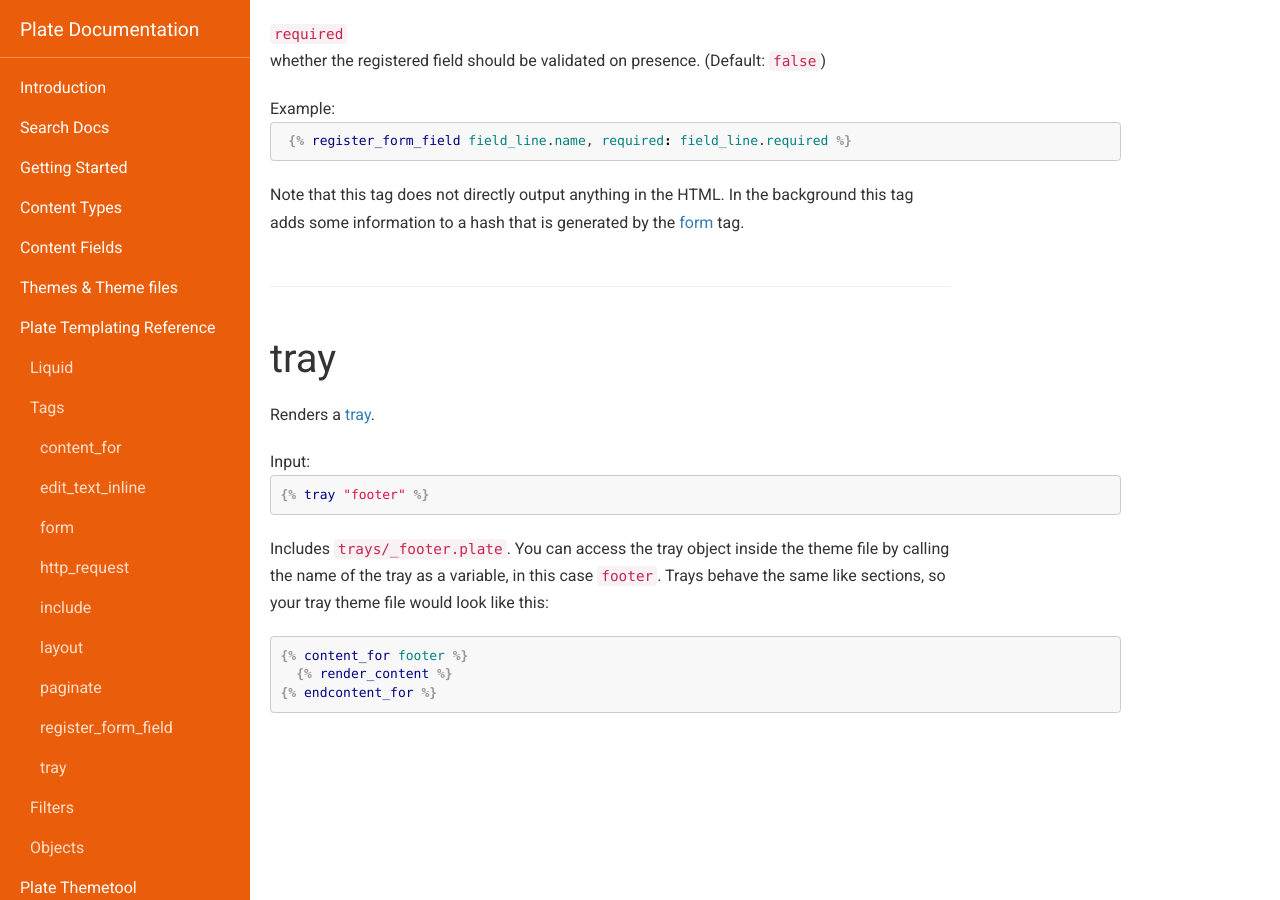
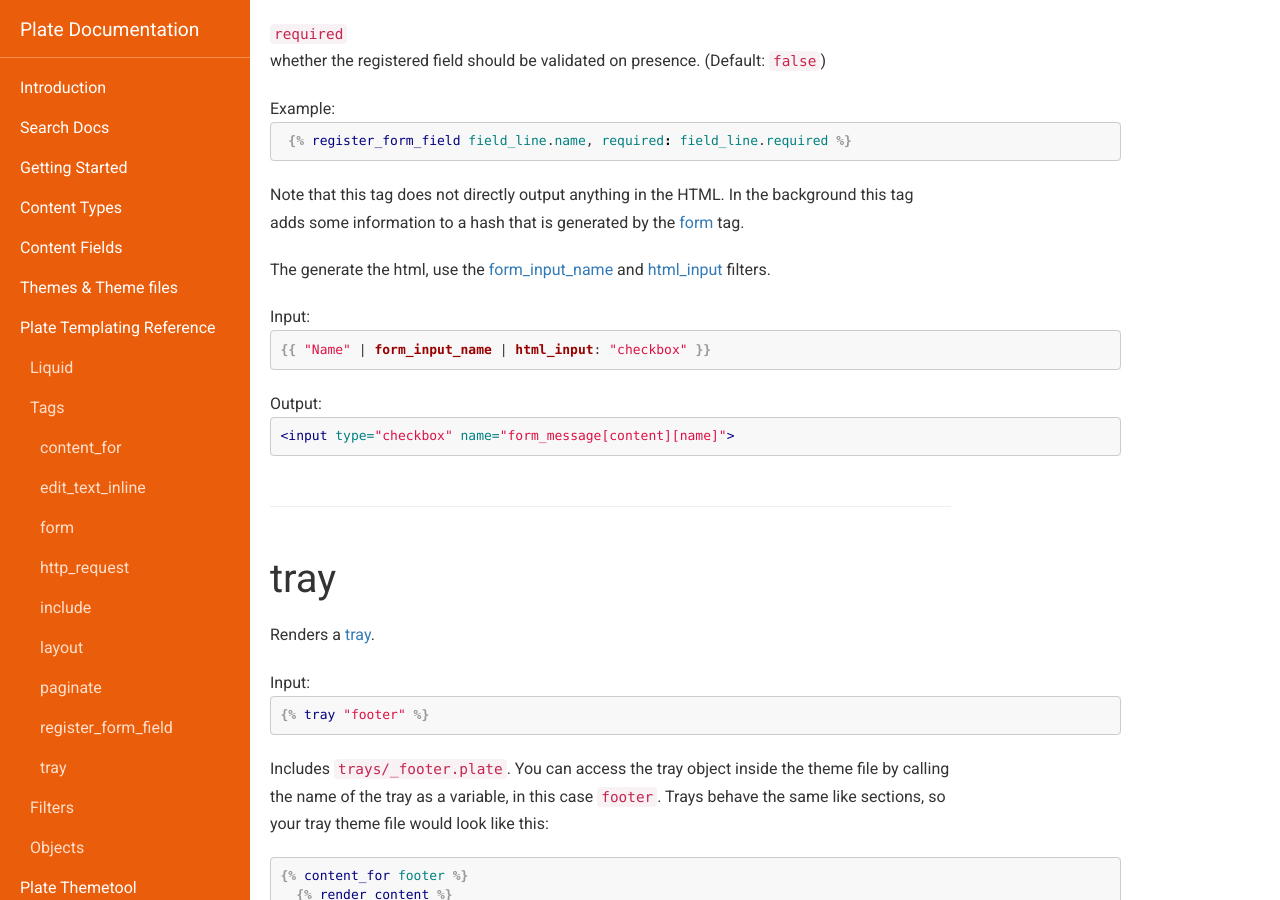
Before and after one commit to platehub/platehub.github.io, a Jekyll site: the page built from docs/templating-reference/tags.md, in a window 1280 px wide and 900 px high, scrolled down 8161 px. Built offline with Jekyll 4.4.1, drawn with Linux system fonts in a browser that asks for light colours; nearby versions of some CDN libraries.

Commit message:
added html to register_form_field

````diff
--- a/docs/templating-reference/tags.md
+++ b/docs/templating-reference/tags.md
@@ -353,6 +353,20 @@ Plate expects this form, and possibly validates the field. The tag can only be u
 Note that this tag does not directly output anything in the HTML. In the background
  this tag adds some information to a hash that is generated by the [form](/docs/templating-reference/tags#form) tag.
 
+The generate the html, use the [form_input_name](/docs/templating-reference/filters#form_input_name) and [html_input](/docs/templating-reference/filters#html_input) filters.
+
+<p class='no-margin'>Input:</p>
+```liquid
+{%- raw -%}
+{{ "Name" | form_input_name | html_input: "checkbox" }}
+{% endraw %}
+```
+
+<p class='no-margin'>Output:</p>
+```html
+<input type="checkbox" name="form_message[content][name]">
+```
+
 ___
 
 ## tray
````
Also changed, not shown: docs/templating-reference/filters.md (+3 -4 lines), 1 other file.
